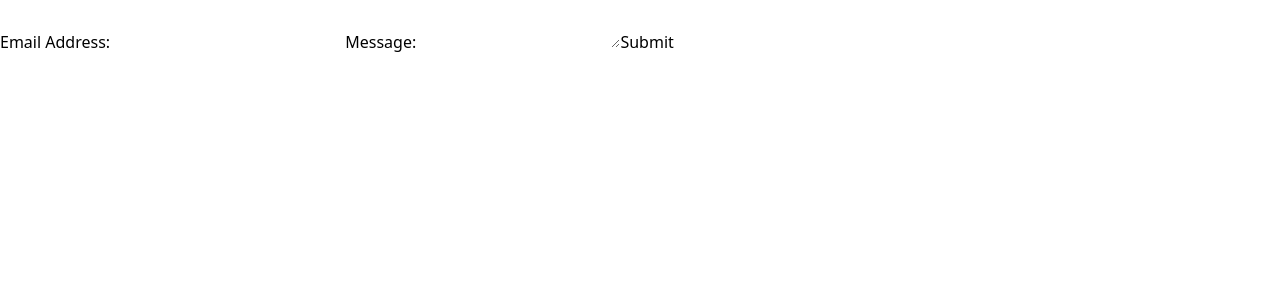
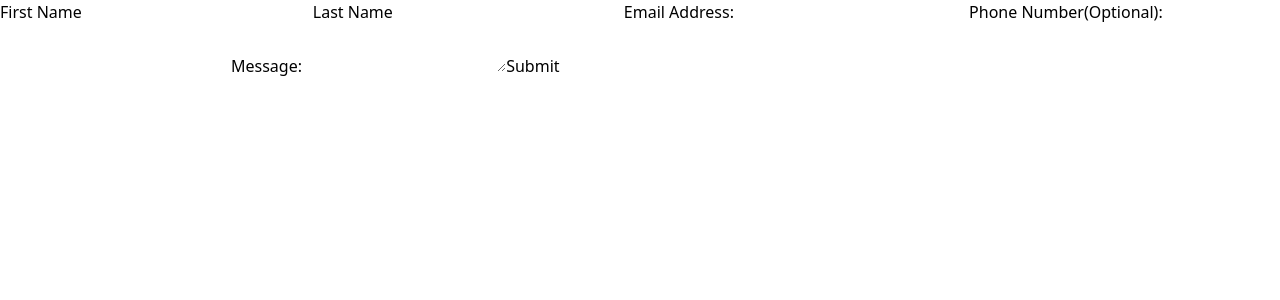
Before and after one commit to luffy17zoro17/portfolio.1, a Next.js app: page /contact in a window 1280 px wide. Shown: the top 300 px of the page. Built offline with nearby package versions, Linux system fonts and the light colour scheme.

Commit message:
contacto formo

```diff
--- a/pages/contact.js
+++ b/pages/contact.js
@@ -13,14 +13,22 @@ function ContactForm() {
   }
   return (
       <form onSubmit={handleSubmit}>
+
+      <label htmlFor='first'>First Name</label>
+      <input id="first" name="first" type="text" required/>
+
+      <label htmlFor='last'>Last Name</label>
+      <input id="last" name="last" type="text" required/>
+
       <label htmlFor="email">
         Email Address:&nbsp;
       </label>
-      <input
-        id="email"
-        type="email"
-        name="email"
-      />
+      <input id="email" type="email" name="email" required/>
+
+      <label htmlFor='number'>Phone Number(Optional):&nbsp;</label>
+      <input id="number" type="tel" name="number"/>
+
+
       <ValidationError
         prefix="Email"
         field="email"
@@ -30,6 +38,7 @@ function ContactForm() {
       <textarea
         id="message"
         name="message"
+        required
       />
       <ValidationError
         prefix="Message"
```
